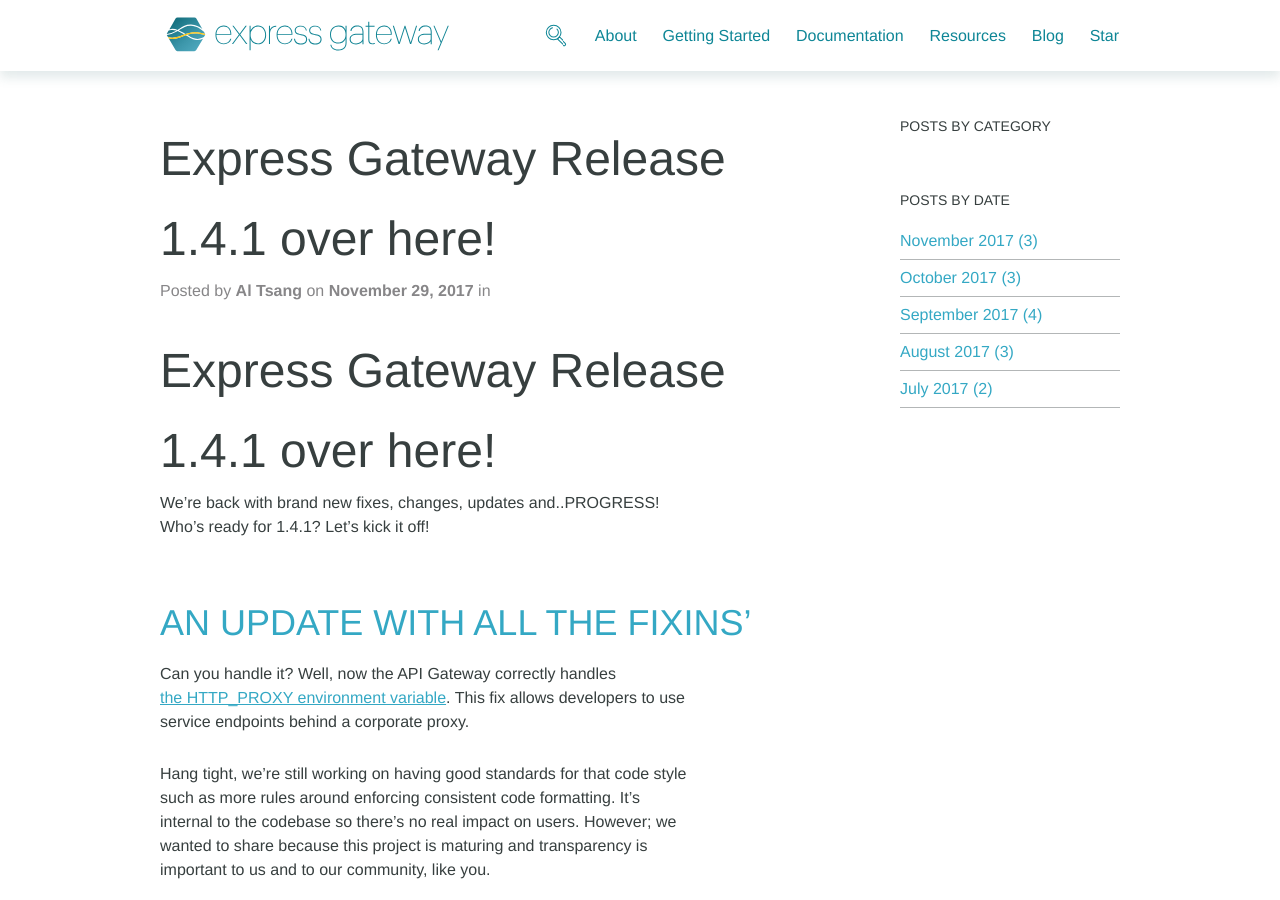
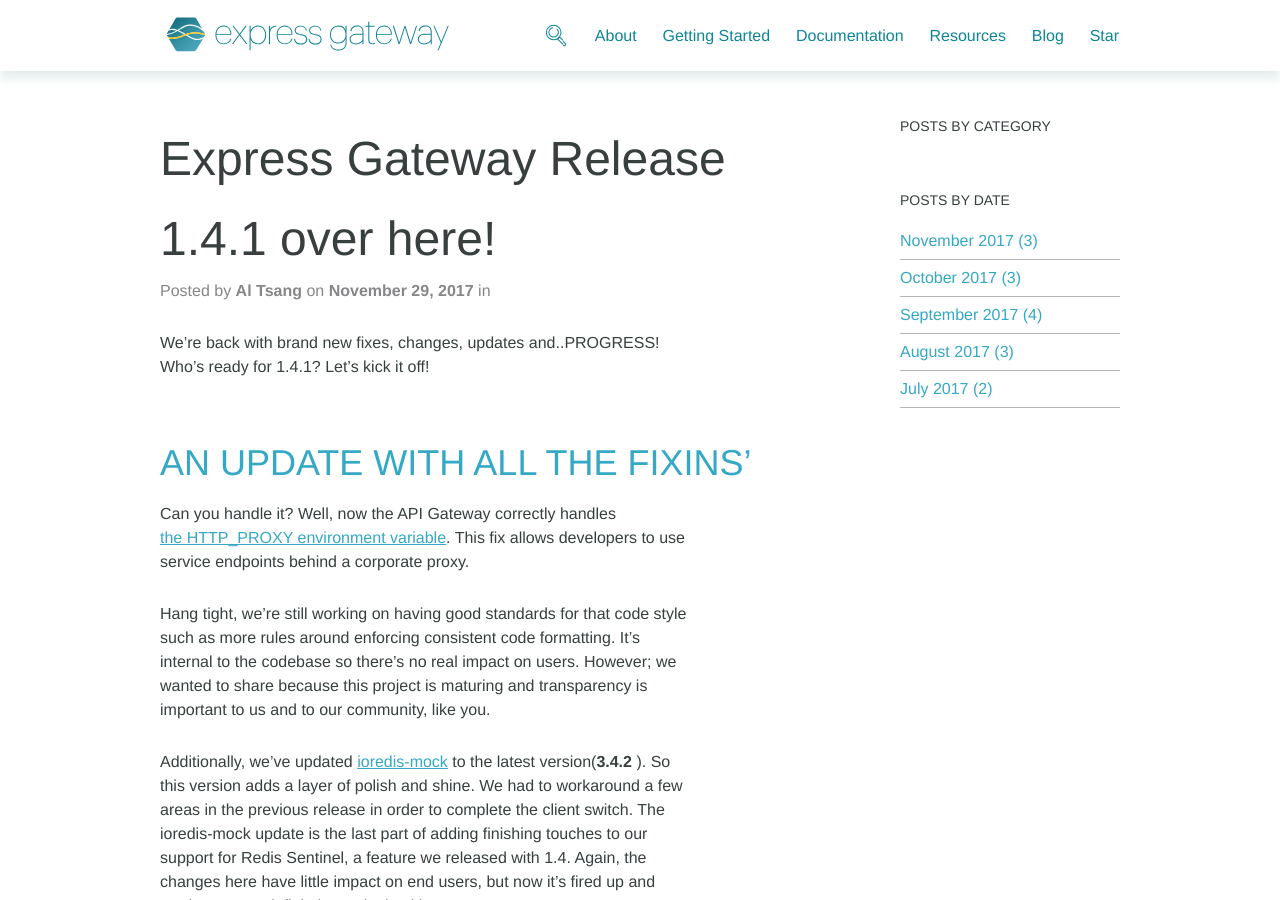
Before and after one commit to ExpressGateway/express-gateway.io, a Jekyll site: the page built from _posts/2017-11-30-express-gateway-release-1-4-1-over-here.md, in a window 1280 px wide and 900 px high. Built offline with Jekyll 4.4.1, drawn with Linux system fonts in a browser that asks for light colours; nearby versions of some CDN libraries; some web fonts are replaced; comment, search, counter and statistics services are not loaded.

Commit message:
Update from Forestry.io - 2017-11-30-express-gateway-release-1-4-1-over-here.md

```diff
--- a/_posts/2017-11-30-express-gateway-release-1-4-1-over-here.md
+++ b/_posts/2017-11-30-express-gateway-release-1-4-1-over-here.md
@@ -7,8 +7,6 @@
 - announcements
 - technology
 ---
-# Express Gateway Release 1.4.1 over here!
-
 We're back with brand new fixes, changes, updates and..PROGRESS! Who's ready for 1.4.1? Let's kick it off! <!--excerpt-->
 
 ## An Update with all the Fixins'
```
